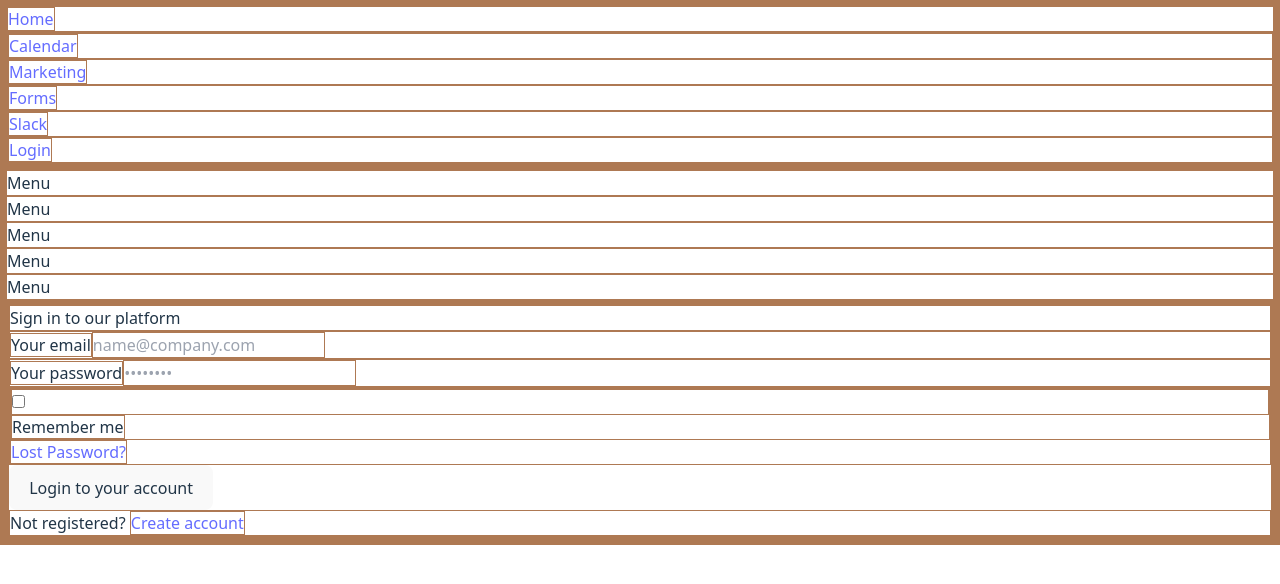
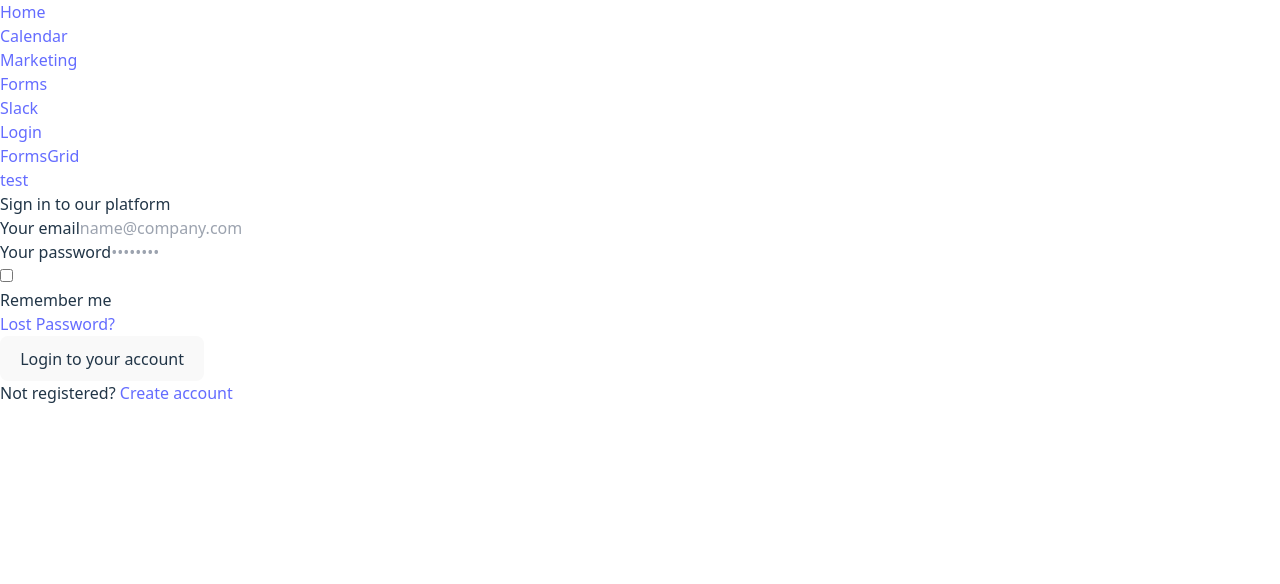
Before and after one commit to yurivasconcelos/old-yurivasconcelos.github.io, a React (Vite) app: page / in a window 1280 px wide. Shown: the top 584 px of the page. Built offline with nearby package versions, Linux system fonts and the light colour scheme.

Commit message:
adding sidebar

```diff
--- a/src/components/Sidebar.tsx
+++ b/src/components/Sidebar.tsx
@@ -1,11 +1,14 @@
+import { Link } from 'react-router-dom';
+
 export function Sidebar() {
   return (
-    <div  className='invisible w-0 lg:w-72 lg:visible'>
-      <div>Menu</div>
-      <div>Menu</div>
-      <div>Menu</div>
-      <div>Menu</div>
-      <div>Menu</div>
+    <div className='invisible w-0 lg:w-72 lg:visible bg-slate-200'>
+      <div className='pl-4 pt-2 w-40'>
+        <Link to={`formgrid`}>FormsGrid</Link>
+      </div>
+      <div className='pl-4 pt-2 w-40'>
+        <Link to={`test`}>test</Link>
+      </div>
     </div>
   );
 }
--- a/src/index.css
+++ b/src/index.css
@@ -23,6 +23,16 @@ html {
   word-wrap: break-word;
 }
 
+
+/* debug */
+/*
+* {
+  border-width: 1px;
+  border-style: solid;
+  border-color: #ae7953;
+}  */
+
+
 input[type="text"] {
   width: 100%;
   box-sizing: border-box;
@@ -35,14 +45,6 @@ input[type="textarea"] {
   box-sizing: border-box;
   -webkit-box-sizing:border-box;
   -moz-box-sizing: border-box;
-}
-
-/* debug */
-
- * {
-  border-width: 1px;
-  border-style: solid;
-  border-color: #ae7953;
 }
 
 body {
```
Also changed, not shown: src/main.tsx (+2 -28 lines).
